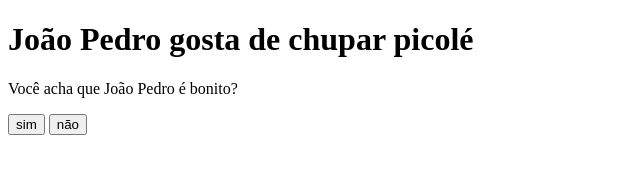
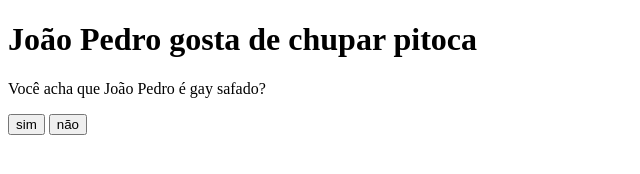
Before and after one commit to F4boo/teste, a plain HTML site: page index.html in a window 1280 px wide. Shown: the full height of the page, 0-640 px from the left. Drawn offline with Linux system fonts and the light colour scheme.

Commit message:
Update index.html

```diff
--- a/index.html
+++ b/index.html
@@ -4,8 +4,8 @@
 <title>Joao Pedro é yag</title>
 </head>
 <body>
-    <h1>João Pedro gosta de chupar picolé</h1>
-    <p>Você acha que João Pedro é bonito?</p>
+    <h1>João Pedro gosta de chupar pitoca</h1>
+    <p>Você acha que João Pedro é gay safado?</p>
     <button onclick="mostrarMensagem('sim')">sim</button>
     <button onclick="mostrarMensagem('não')">não</button>
     <p id="mensagem"></p>
```
